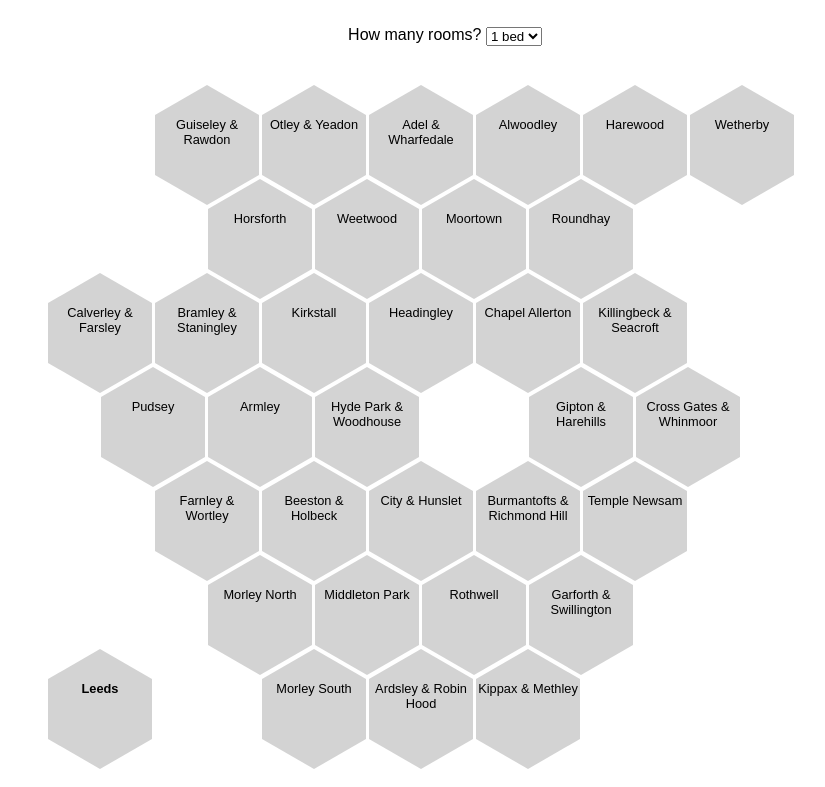
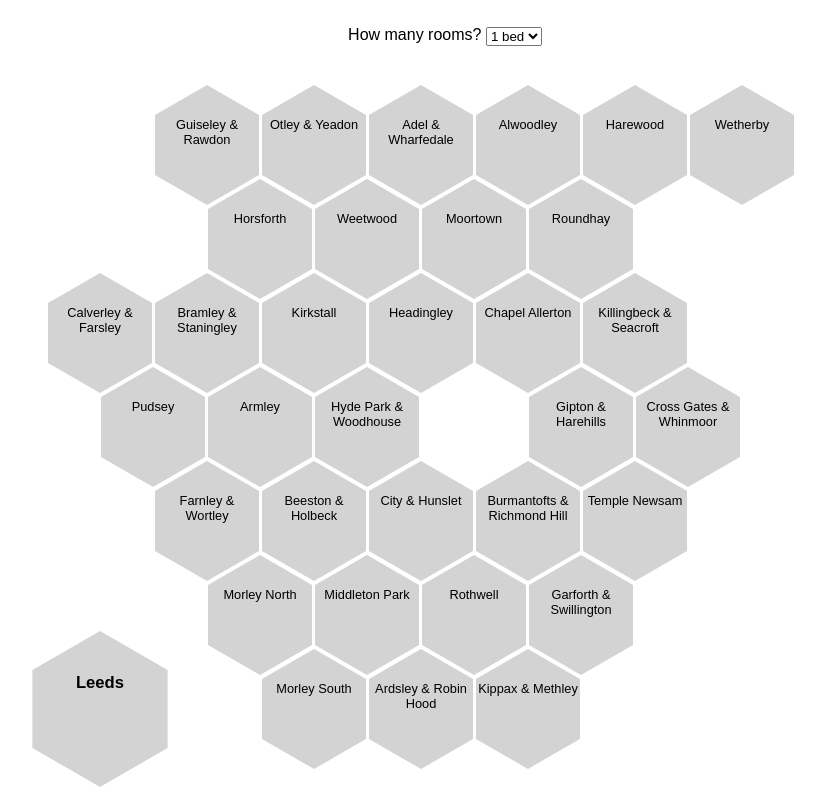
Before and after one commit to thomasforth/leedssimplifiedwardmap, a plain HTML site: page hexmap.html in a window 1280 px wide. Shown: the part 87-874 px from the top of the page, without its empty margins (195-1020 px from the left). Drawn offline with Linux system fonts and the light colour scheme.

Commit message:
Increased size of city hexagon

```diff
--- a/hexmap.html
+++ b/hexmap.html
@@ -15,7 +15,6 @@
 
     select {
         margin: 1em auto 2em auto;
-        /* font-size: 1.2em; */
     }
 
     .hex {
@@ -86,6 +85,8 @@
 
     #LEEDS {
         font-weight: bold;
+        -webkit-transform: scale(1.3);
+        transform: scale(1.3);
     }
 </style>
 
```
